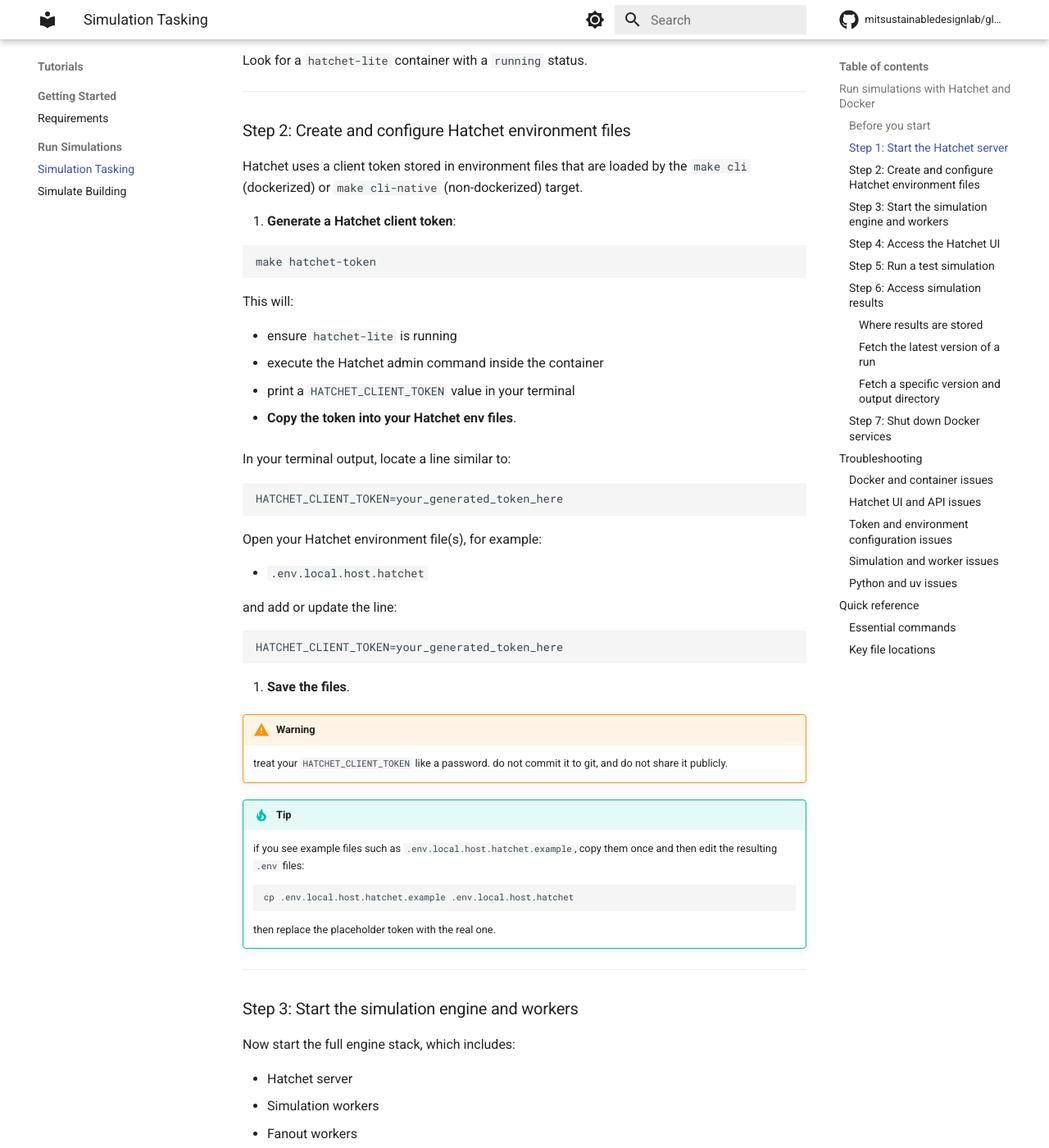
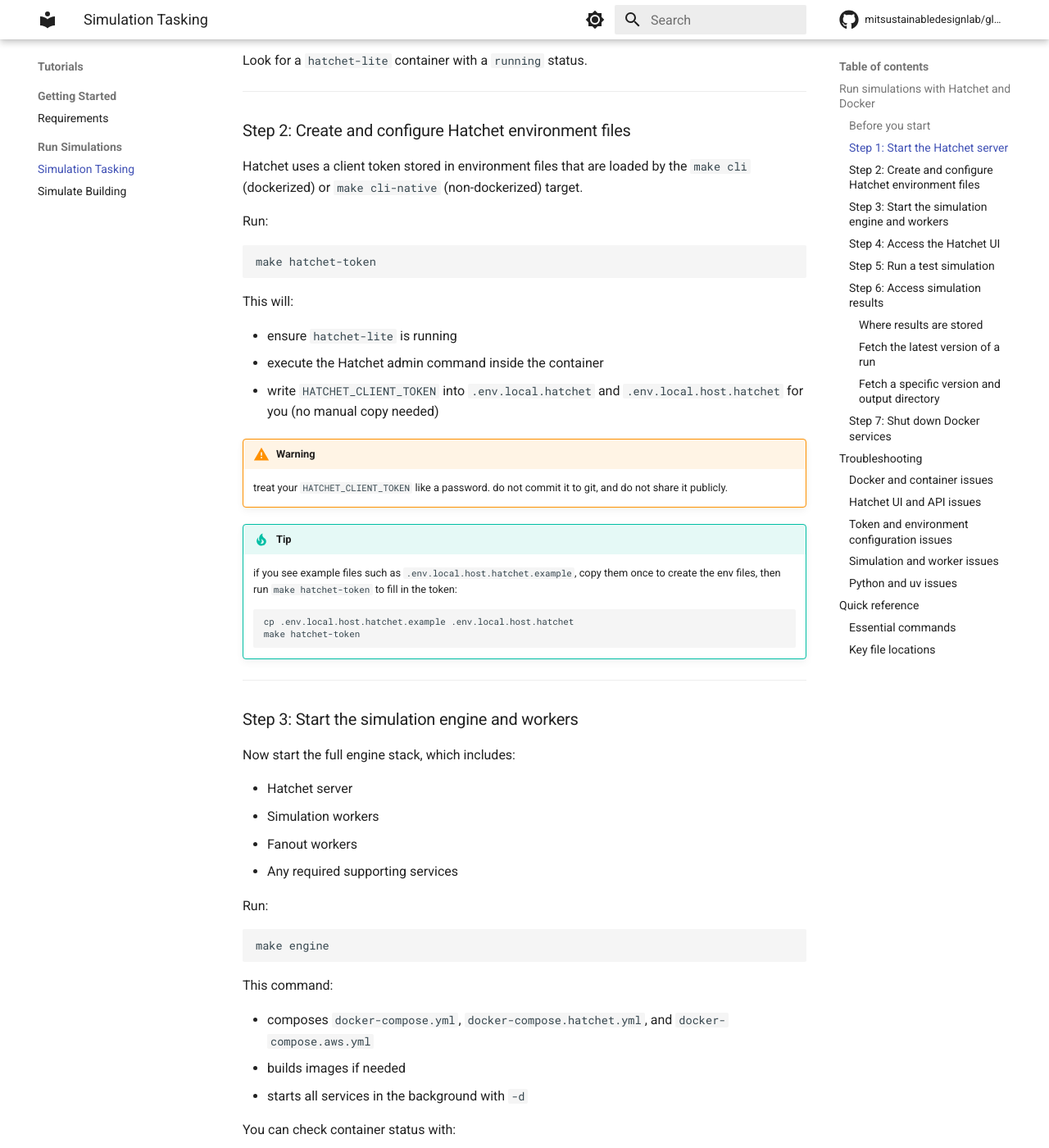
Before and after one commit to MITSustainableDesignLab/globi, an MkDocs documentation site: the page built from docs/tutorials/run-simulations/simulation_tasking.md, in a window 1280 px wide and 1400 px high, scrolled down 1811 px. Shown: the whole window at 82% size. Built offline with MkDocs 1.6.1 and Material for MkDocs 9.7.7, drawn with Linux system fonts in a browser that asks for light colours; comment, search, counter and statistics services are not loaded; some of the changed text lies outside the part shown.

Commit message:
update docs for new token generaiton

````diff
--- a/docs/tutorials/run-simulations/simulation_tasking.md
+++ b/docs/tutorials/run-simulations/simulation_tasking.md
@@ -11,7 +11,7 @@
 The steps below cover:
 
 - starting the Hatchet server and simulation engine
-- configuring environment files and tokens
+- generating a Hatchet token
 - submitting a simulation manifest
 - monitoring runs in the Hatchet UI
 - fetching and storing results
@@ -69,37 +69,17 @@
 
 Hatchet uses a client token stored in environment files that are loaded by the `make cli` (dockerized) or `make cli-native` (non-dockerized) target.
 
-1. **Generate a Hatchet client token**:
+Run:
 
-   ```bash
-   make hatchet-token
-   ```
+```bash
+make hatchet-token
+```
 
-   This will:
+This will:
 
-   - ensure `hatchet-lite` is running
-   - execute the Hatchet admin command inside the container
-   - print a `HATCHET_CLIENT_TOKEN` value in your terminal
-
-2. **Copy the token into your Hatchet env files**.
-
-   In your terminal output, locate a line similar to:
-
-   ```text
-   HATCHET_CLIENT_TOKEN=your_generated_token_here
-   ```
-
-   Open your Hatchet environment file(s), for example:
-
-   - `.env.local.host.hatchet`
-
-   and add or update the line:
-
-   ```text
-   HATCHET_CLIENT_TOKEN=your_generated_token_here
-   ```
-
-3. **Save the files**.
+- ensure `hatchet-lite` is running
+- execute the Hatchet admin command inside the container
+- write `HATCHET_CLIENT_TOKEN` into `.env.local.hatchet` and `.env.local.host.hatchet` for you (no manual copy needed)
 
 !!! warning
 
@@ -107,13 +87,12 @@
 
 !!! tip
 
-    if you see example files such as `.env.local.host.hatchet.example`, copy them once and then edit the resulting `.env` files:
+    if you see example files such as `.env.local.host.hatchet.example`, copy them once to create the env files, then run `make hatchet-token` to fill in the token:
 
     ```bash
     cp .env.local.host.hatchet.example .env.local.host.hatchet
+    make hatchet-token
     ```
-
-    then replace the placeholder token with the real one.
 
 ---
 
@@ -524,20 +503,8 @@
 
 - **token errors or unauthorized requests**
 
-  - confirm `HATCHET_CLIENT_TOKEN` is set in your Hatchet env file(s), for example:
-
-    ```text
-    HATCHET_CLIENT_TOKEN=your_generated_token_here
-    ```
-
-  - ensure there are no extra quotes or spaces around the value
-  - if you suspect the token is invalid or expired:
-
-    ```bash
-    make hatchet-token
-    ```
-
-    then update the env files with the new token.
+  - confirm `HATCHET_CLIENT_TOKEN` is set in your Hatchet env file(s) (e.g. `.env.local.hatchet`, `.env.local.host.hatchet`) and that there are no extra quotes or spaces around the value
+  - if you suspect the token is invalid or expired, run `make hatchet-token` again; it will overwrite the token in both `.env.local.hatchet` and `.env.local.host.hatchet`
 
 - **env file not being loaded**
 
@@ -609,7 +576,7 @@
 # start hatchet server (ui and api) - only needed if you already have a token
 make hatchet-lite
 
-# generate hatchet token and print to terminal (starts hatchet-lite automatically on first run)
+# generate hatchet token and write to .env.local.hatchet and .env.local.host.hatchet (starts hatchet-lite automatically on first run)
 make hatchet-token
 
 # start full engine stack (hatchet + workers + services)
@@ -631,7 +598,7 @@
 
 # open hatchet ui
 open http://localhost:8888  # macos
-# or manually paste http://localhost:8080 into your browser
+# or manually paste http://localhost:8888 into your browser
 ```
 
 ### Key file locations
````
